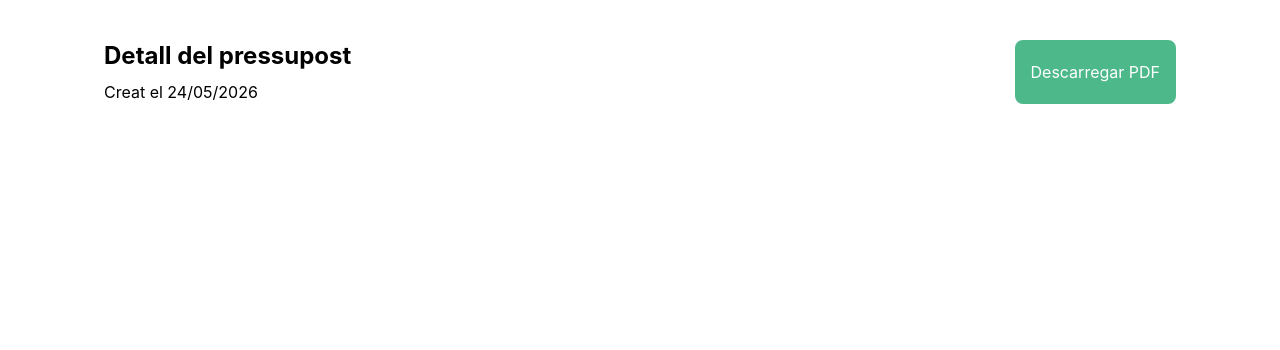
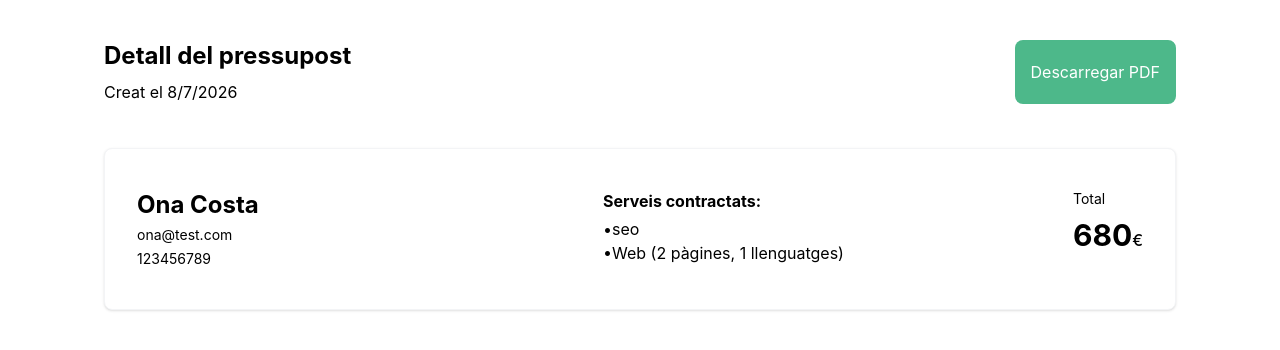
Before and after one commit to gemmaadev/budget-app-digital-services, a React (Vite) app: page /budgets in a window 1280 px wide. Shown: the top 350 px of the page. Built offline with nearby package versions, Linux system fonts and the light colour scheme.

Commit message:
feat(BudgetDetailClient): add showLink prop for detail page

```diff
--- a/src/features/budget-history/components/BudgetCard.tsx
+++ b/src/features/budget-history/components/BudgetCard.tsx
@@ -4,9 +4,10 @@ import { encodeBudget } from "@/shared/utils/encodeBudget";
 
 interface BudgetCardProps {
   budget: Budget;
+  showLink?: boolean;
 }
 
-export function BudgetCard({ budget }: BudgetCardProps) {
+export function BudgetCard({ budget, showLink = true }: BudgetCardProps) {
   return (
     <article className="flex bg-white flex-row rounded-lg px-8 py-10 shadow-sm border border-gray-100 gap-4 justify-between ">
       {/* Client */}
@@ -40,12 +41,14 @@ export function BudgetCard({ budget }: BudgetCardProps) {
             <span className="text-base font-medium">€</span>
           </span>
 
+          {showLink && (
             <Link
               to={`/budgets?data=${encodeBudget(budget)}`}
               className="text-3xl text-brand-green text-end"
             >
               →
             </Link>
+          )}
         </div>
       </div>
     </article>
--- a/src/features/budget-share/components/BudgetDetailHeader.tsx
+++ b/src/features/budget-share/components/BudgetDetailHeader.tsx
@@ -1,10 +1,16 @@
-export function BudgetDetailHeader() {
+import type { Budget } from "@/shared/types/budget";
+interface BudgetDetailHeaderProps {
+  budget: Budget;
+}
+
+export function BudgetDetailHeader({ budget }: BudgetDetailHeaderProps) {
+  const formattedDate = new Date(budget.date).toLocaleDateString("ca-ES");
+
   return (
-    <div className="mx-auto max-w-6xl px-10 flex flex-col gap-2 py-10">
     <div className="flex flex-row justify-between">
       <div className="flex flex-col gap-2">
         <h1 className="font-bold text-2xl">Detall del pressupost</h1>
-          <p>Creat el 24/05/2026</p>
+        <p>Creat el {formattedDate}</p>
       </div>
 
       <button
@@ -14,6 +20,5 @@ export function BudgetDetailHeader() {
         Descarregar PDF
       </button>
     </div>
-    </div>
   );
 }
--- a/src/pages/BudgetDetailPage.tsx
+++ b/src/pages/BudgetDetailPage.tsx
@@ -1,9 +1,21 @@
 import { BudgetDetailHeader } from "@/features/budget-share/components/BudgetDetailHeader";
+import { BudgetCard } from "@/features/budget-history/components/BudgetCard";
+import type { Budget } from "@/shared/types/budget";
+
+const mockBudget: Budget = {
+  id: "123",
+  date: new Date().toISOString(),
+  client: { name: "Ona Costa", email: "ona@test.com", phone: "123456789" },
+  services: ["seo", "web"],
+  webConfig: { pages: 2, languages: 1 },
+  total: 680,
+};
 
 export default function BudgetDetailPage() {
   return (
-    <div>
-      <BudgetDetailHeader />
+    <div className="mx-auto max-w-6xl px-10 flex flex-col gap-11 py-10">
+      <BudgetDetailHeader budget={mockBudget} />
+      <BudgetCard budget={mockBudget} showLink={false} />
     </div>
   );
 }
```
Lines whose indentation alone changed are shown as unchanged.
